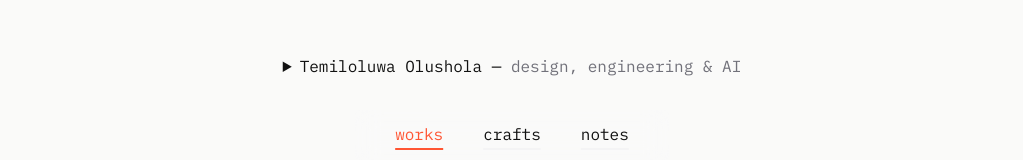
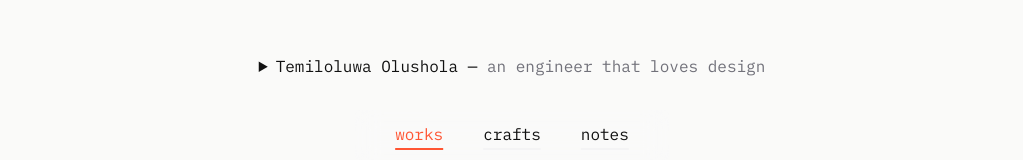
Before and after one commit to JohnOlushola/portfolio, a Next.js app: page / in a window 1280 px wide. Shown: the part 106-266 px from the top of the page, without its empty margins (128-1151 px from the left). Built offline with nearby package versions, Linux system fonts and the light colour scheme.

Commit message:
feat: tagline "an engineer that loves design" (#63)
Co-authored-by: Claude Opus 5.5 <noreply@anthropic.com>

```diff
--- a/src/app/layout.tsx
+++ b/src/app/layout.tsx
@@ -18,7 +18,7 @@ const mono = IBM_Plex_Mono({
 export async function generateMetadata(): Promise<Metadata> {
   return {
     title: "Olushola Temiloluwa",
-    description: "design, engineering & AI",
+    description: "an engineer that loves design",
     applicationName: "Olushola Temiloluwa",
     alternates: {
       types: {
@@ -29,7 +29,7 @@ export async function generateMetadata(): Promise<Metadata> {
     },
     openGraph: {
       title: "Olushola Temiloluwa",
-      description: "design, engineering & AI",
+      description: "an engineer that loves design",
       type: "website",
       url: "https://jtolushola.com",
       siteName: "Olushola Temiloluwa",
@@ -43,7 +43,7 @@ export async function generateMetadata(): Promise<Metadata> {
     twitter: {
       card: "summary_large_image",
       title: "Olushola Temiloluwa",
-      description: "design, engineering & AI",
+      description: "an engineer that loves design",
       images: [
         {
           url: "/images/wissahickon-cropped.jpg",
--- a/src/app/rss.xml/route.ts
+++ b/src/app/rss.xml/route.ts
@@ -4,7 +4,7 @@ import { getBlogPosts } from "../notes/utils";
 export const dynamic = "force-static";
 
 const siteTitle = "Olushola Temiloluwa";
-const siteDescription = "design, engineering & AI";
+const siteDescription = "an engineer that loves design";
 
 function escapeXml(value: string) {
   return value
--- a/src/components/Header.tsx
+++ b/src/components/Header.tsx
@@ -8,7 +8,7 @@ export function Header() {
         <summary className="cursor-pointer hover:underline group-open:underline underline-offset-8 decoration-dashed decoration-muted-foreground ease-in-out outline-offset-4 focus-visible:outline-accent">
           Temiloluwa Olushola &mdash;{" "}
           <span className="text-muted-foreground">
-            design, engineering &amp; AI
+            an engineer that loves design
           </span>
         </summary>
 
--- a/src/components/PageHead.tsx
+++ b/src/components/PageHead.tsx
@@ -9,7 +9,7 @@ export const PageHead: React.FC<{
   twitter?: string;
 }> = ({
   title,
-  description = "Engineering & Design",
+  description = "an engineer that loves design",
   image = "/images/avatar.jpeg",
   url = "https://www.jtolushola.com/",
   twitter,
```
